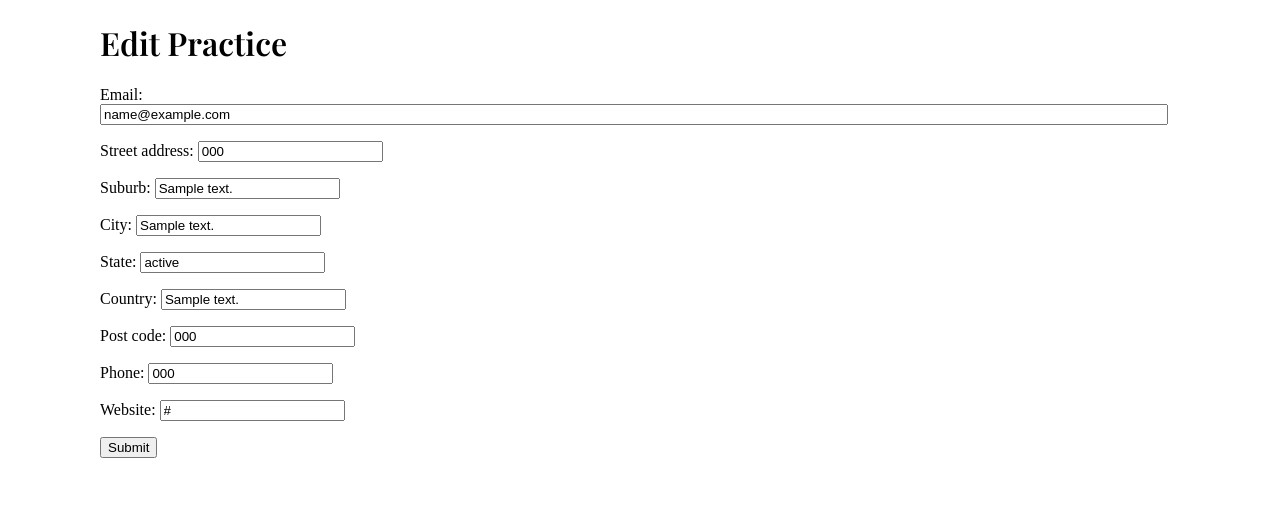
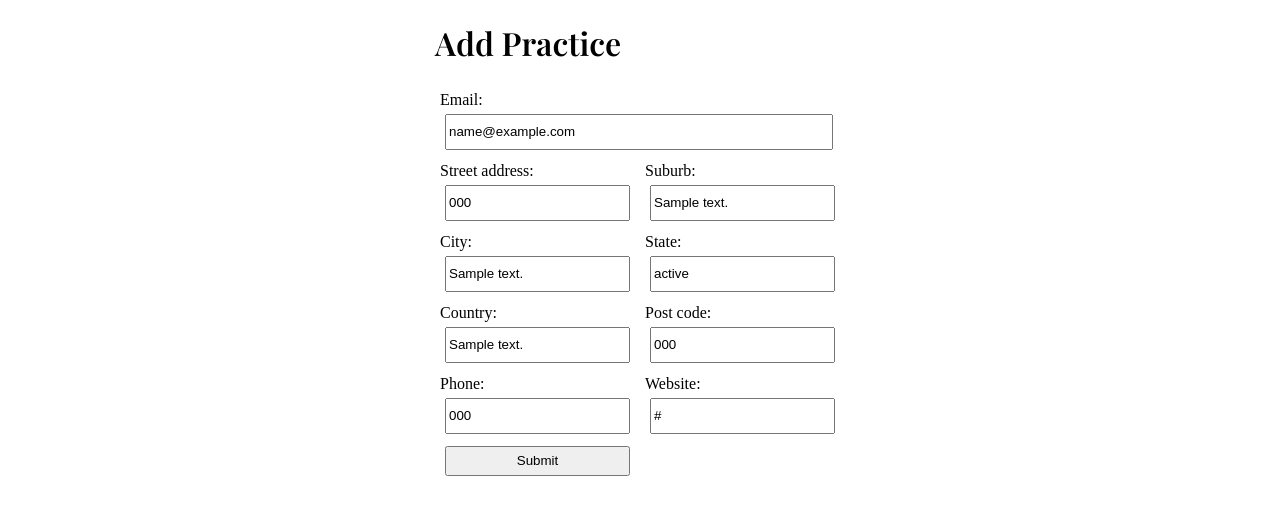
Before and after one commit to MegKM/FODMAPdietitians, a Django app: page /practice/1/update/ in a window 1280 px wide. Shown: the part 80-595 px from the top of the page. Run offline with Django 4.2, Linux system fonts and the light colour scheme; a user stored in the database is signed in; tables that the repository leaves empty hold one stand-in row (values such as "Sample post"); some web fonts are replaced.

Commit message:
added CSS

```diff
--- a/FODMAPdietitians/settings.py
+++ b/FODMAPdietitians/settings.py
@@ -107,7 +107,7 @@ USE_TZ = True
 # Static files (CSS, JavaScript, Images)
 # https://docs.djangoproject.com/en/4.2/howto/static-files/
 
-STATIC_URL = 'static/'
+STATIC_URL = '/static/'
 
 LOGIN_REDIRECT_URL = '/'
 LOGOUT_REDIRECT_URL = '/'
--- a/main_app/static/css/style.css
+++ b/main_app/static/css/style.css
@@ -6,6 +6,29 @@ main {
     margin: 0px 100px 50px 100px;
 }
 
+@media (max-width: 750px) {
+    body {
+        display: grid;
+        grid-template-columns: 100px 1fr;
+    }
+    main {
+        margin: 15px;
+    }
+}
+
+a {
+    text-decoration: none;
+    color: black;
+}
+
+button {
+    height: 40px;
+    width: 100px;
+    margin: 5px;
+}
+
+/* NavBar */
+
 nav {
     display: flex;
     flex-direction: row;
@@ -13,9 +36,19 @@ nav {
     align-items: flex-end;
 }
 
+@media (max-width: 750px) {
+    nav {
+        flex-direction: column;
+        height: 100vh;
+        align-items: flex-start;
+    }
+
+    #nav-welcome, #admin-note {
+        display: none;
+    }
+}
 
 nav a, nav p, h1 {
-    text-decoration: none;
     font-family: "Playfair Display", serif;
     font-optical-sizing: auto;
     font-weight: 600;
@@ -59,15 +92,23 @@ nav p {
     background-color: rgba(240, 184, 224, 0.596);
 }
 
-#signup-form-container {
+/* Forms */
+
+.form-container {
     display: flex;
     justify-content: center;
     align-items: center;
 }
 
-#signup-form {
+.form {
     display: grid;
     grid-template-columns: 1fr 1fr;
+}
+
+.form-button {
+    width: calc(100% - 20px);
+    max-width: 100%;
+    justify-self: center;
 }
 
 #email {
@@ -79,22 +120,30 @@ nav p {
     max-width: 100%;
 }
 
-#signup-form input{
+.form input {
     height: 30px;
     margin: 5px 5px 2px 5px;
 }
 
-#signup-form p {
+.form p {
     margin: 5px;
 }
 
+/* Cards */
 .card-container {
     display: flex;
-
+    flex-wrap: wrap;
 }
 
 .card {
-    border: 2px solid black;
+    border: 2px solid rgb(134, 134, 134);
+    box-shadow: 2px 2px 5px rgb(87, 86, 86);
     padding: 20px;
     margin: 5px;
+    width: 40vh;
 }
+
+#request-buttons {
+    display: flex;
+    flex-direction: row;
+}
--- a/main_app/templates/home.html
+++ b/main_app/templates/home.html
@@ -5,6 +5,6 @@
 
     <p>Welcome to the FODMAP dietitian directory.</p>
 
-    <p>To become a part of this database, please select New Dietitan from the navigation bar above.</p>
+    <p>To become a part of this database, please select Register as Dietitian from the navigation bar above.</p>
 
 {% endblock %}
--- a/main_app/templates/main_app/practice_form.html
+++ b/main_app/templates/main_app/practice_form.html
@@ -1,54 +1,50 @@
 {% extends 'base.html' %}
-
 {% block content %}
 
-{% if object %}
-  <h1>Edit Practice</h1>
-{% else %}
-  <h1>Add Practice</h1>
-{% endif %}
-
+<div class="form-container">
 {% if user.is_authenticated %}
-<div class="container mt-4">
     <form action="" method="post">
         {% csrf_token %}
-        <p>
-            <label for="id_email">Email:</label>
+        <h1>Add Practice</h1>
+        <div class="form">
+            <p id="email">
+                <label for="id_email">Email:</label></br>
                 <input type="text" name="email" maxlength="150" required="" id="id_email" value="{{ practice.email }}">
             </p>
             <p>
-            <label for="id_addressStreetNumberName">Street address:</label>
+                <label for="id_addressStreetNumberName">Street address:</label></br>
                 <input type="text" name="addressStreetNumberName" maxlength="250" required="" id="id_addressStreetNumberName" value="{{ practice.addressStreetNumberName }}">
             </p>
             <p>
-            <label for="id_addressSuburb">Suburb:</label>
+                <label for="id_addressSuburb">Suburb:</label></br>
                 <input type="text" name="addressSuburb" maxlength="250" required="" id="id_addressSuburb" value="{{ practice.addressSuburb }}">
             </p>
             <p>
-            <label for="id_addressCity">City:</label>
+                <label for="id_addressCity">City:</label></br>
                 <input type="text" name="addressCity" maxlength="250" required="" id="id_addressCity" value="{{ practice.addressCity }}">
             </p>
             <p>
-            <label for="id_addressState">State:</label>
+                <label for="id_addressState">State:</label></br>
                 <input type="text" name="addressState" maxlength="250" required="" id="id_addressState" value="{{ practice.addressState }}">
             </p>
             <p>
-            <label for="id_addressCountry">Country:</label>
+                <label for="id_addressCountry">Country:</label></br>
                 <input type="text" name="addressCountry" maxlength="250" required="" id="id_addressCountry" value="{{ practice.addressCountry }}">
             </p>
             <p>
-            <label for="id_addressPostCode">Post code:</label>
+                <label for="id_addressPostCode">Post code:</label></br>
                 <input type="text" name="addressPostCode" maxlength="250" required="" id="id_addressPostCode" value="{{ practice.addressPostCode }}">
             </p>
             <p>
-            <label for="id_phone">Phone:</label>
+                <label for="id_phone">Phone:</label></br>
                 <input type="text" name="phone" maxlength="20" required="" id="id_phone" value="{{ practice.phone }}">
             </p>
             <p>
-            <label for="id_website">Website:</label>
+                <label for="id_website">Website:</label></br>
                 <input type="text" name="website" maxlength="200" required="" id="id_website" value="{{ practice.website }}">
             </p>
-        <input type="submit" value="Submit" class="btn btn-dark">
+            <input type="submit" value="Submit" class="form-button">
+        </div>
     </form>
 </div>
 
--- a/main_app/templates/pending_requests.html
+++ b/main_app/templates/pending_requests.html
@@ -1,15 +1,16 @@
 {% extends 'base.html' %}
 {% block content %}
 
-
+<h1>Pending requests </h1>
 {% for dietitian in dietitians %}
     {% if not dietitian.is_active %}
         <div class="card">
             <div class="card-content">
-                    <span class="card-title">{{ dietitian.first_name }} {{ dietitian.last_name }}</span>
+            <h2>{{ dietitian.first_name }} {{ dietitian.last_name }}</h2>
             <p>Email: {{ dietitian.email }}</p>
             <p>Phone: {{ dietitian.phone }}</p>
             <p>Country: {{ dietitian.country }}</p>
+            <div id="request-buttons">
                 <form action="{% url 'approve_dietitian' dietitian.id %}" method="POST">
                     {% csrf_token %}
                     <button type="submit">Approve Dietitian</button>
@@ -18,6 +19,7 @@
                     {% csrf_token %}
                     <button type="submit">Delete request</button>
                 </form>
+            </div>
             </div>
         </div>
     {% endif %}
```
Also changed, not shown: main_app/templates/dietitians_practices.html (+10 -10 lines), main_app/templates/main_app/practice_list.html (+6 -3 lines), main_app/templates/registration/signup.html (+4 -6 lines), main_app/static/icons/email-svgrepo-com.svg (added), main_app/static/icons/icons-address.png (added), main_app/static/icons/icons-email.png (added), main_app/static/icons/icons-phone.png (added), main_app/static/icons/icons-website.png (added). Lines whose indentation alone changed are shown as unchanged.
